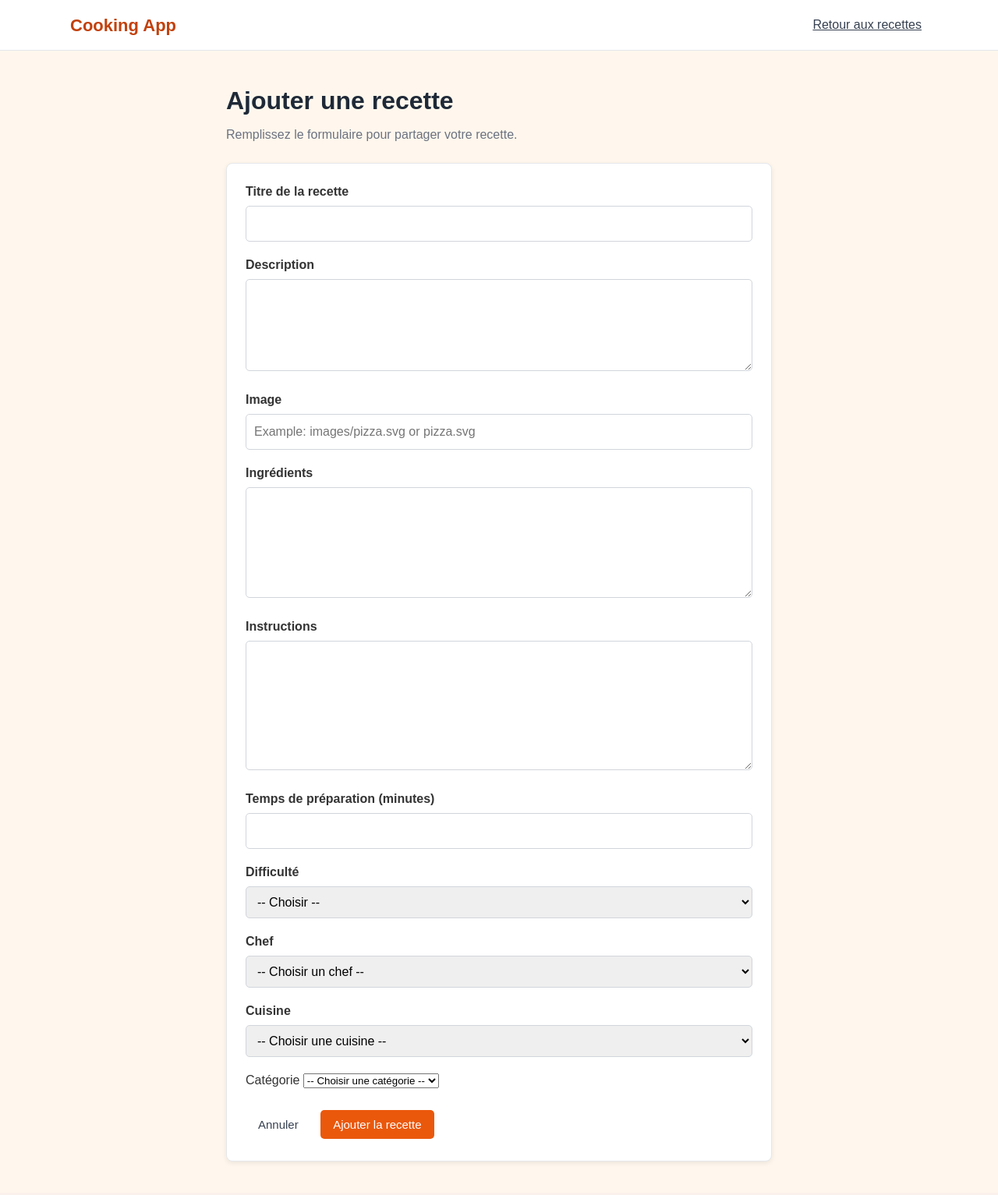
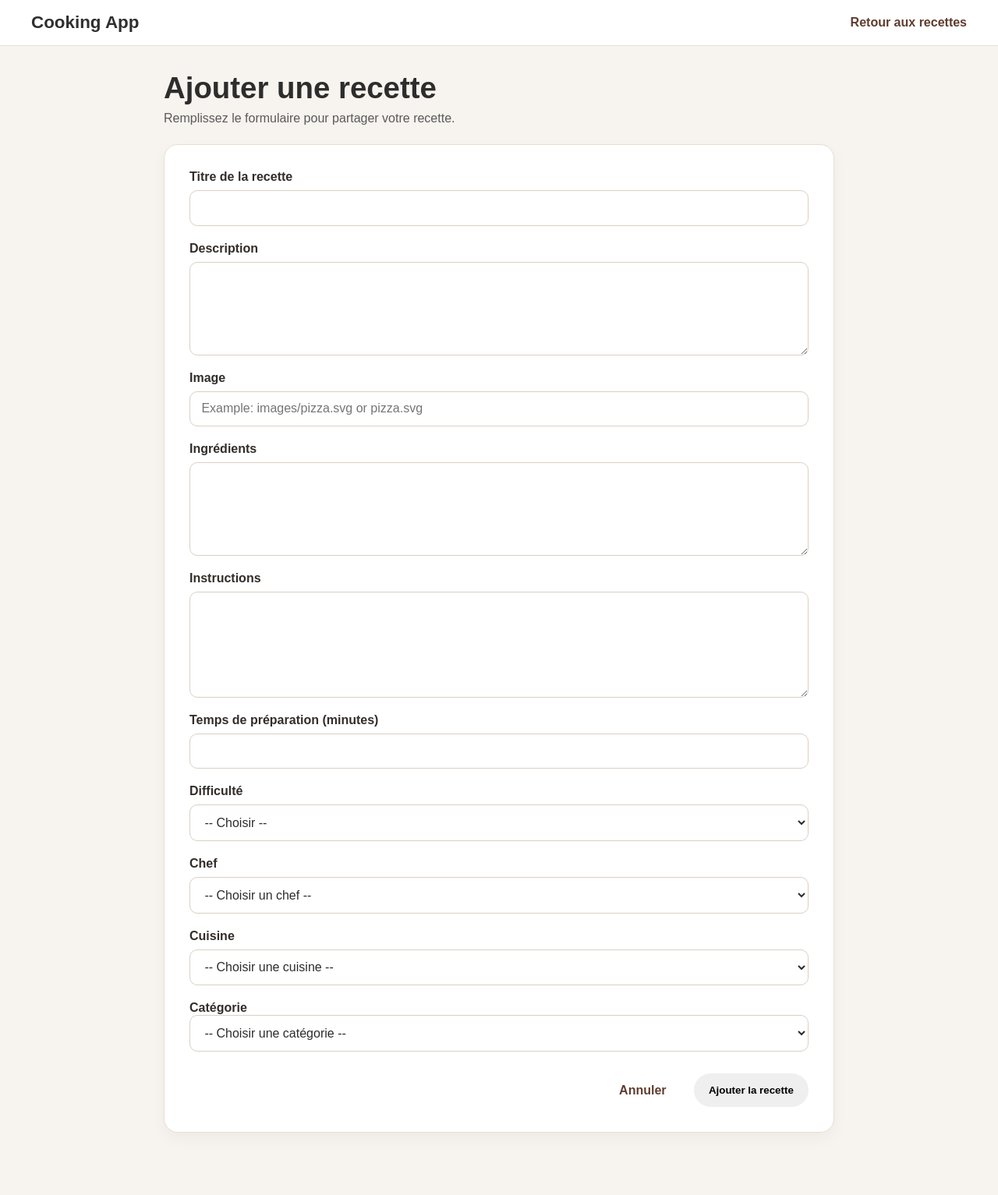
Before and after one commit to mesbahimohammedyassirsolicode-star/SPRINT1, a PHP site: page /add_recipe.php in a window 1280 px wide. Shown: the whole page at 78% size. Before the commit the page ends 1490 px from the top, so only its background shows below. Run offline with PHP 8.4, Linux system fonts and the light colour scheme; data that the repository does not hold is empty.

Commit message:
feat:fix it

```diff
--- /dev/null
+++ b/Prototype/add.Css
@@ -0,0 +1,116 @@
+* {
+    margin: 0;
+    padding: 0;
+    box-sizing: border-box;
+}
+
+body {
+    font-family: 'Arial', sans-serif;
+    background: #f7f3ee;
+    color: #2d2d2d;
+}
+
+.site-header {
+    background: #fff;
+    border-bottom: 1px solid #e5dfd7;
+    padding: 1rem 1.5rem;
+}
+
+.navbar {
+    max-width: 1200px;
+    margin: 0 auto;
+    display: flex;
+    justify-content: space-between;
+    align-items: center;
+    gap: 1rem;
+}
+
+.logo {
+    color: #2f2f2f;
+    text-decoration: none;
+    font-size: 1.4rem;
+    font-weight: 700;
+}
+
+.button-secondary {
+    color: #5f3d2e;
+    text-decoration: none;
+    font-weight: 600;
+}
+
+.form-container {
+    max-width: 900px;
+    margin: 2rem auto;
+    padding: 0 1.25rem 3rem;
+}
+
+.form-title {
+    margin-bottom: 0.5rem;
+    font-size: clamp(2rem, 3vw, 2.5rem);
+}
+
+.form-intro {
+    margin-bottom: 1.5rem;
+    color: #5a5a5a;
+}
+
+.recipe-form {
+    background: #fff;
+    border: 1px solid #eadfd2;
+    border-radius: 18px;
+    padding: 2rem;
+    display: grid;
+    gap: 1.25rem;
+    box-shadow: 0 8px 20px rgba(0, 0, 0, 0.04);
+}
+
+.form-group {
+    display: grid;
+    gap: 0.5rem;
+}
+
+label {
+    font-weight: 600;
+    color: #332d2a;
+}
+
+input,
+textarea,
+select {
+    width: 100%;
+    padding: 0.8rem 0.9rem;
+    border: 1px solid #d9d0c4;
+    border-radius: 10px;
+    background: #fff;
+    font: inherit;
+    color: #2d2d2d;
+}
+
+input:focus,
+textarea:focus,
+select:focus {
+    outline: 2px solid #d89a6a;
+    border-color: #d89a6a;
+}
+
+textarea {
+    resize: vertical;
+    min-height: 120px;
+}
+
+.form-actions {
+    display: flex;
+    justify-content: flex-end;
+    gap: 1rem;
+    margin-top: 0.5rem;
+}
+
+.button {
+    display: inline-block;
+    padding: 0.8rem 1.2rem;
+    border-radius: 999px;
+    text-decoration: none;
+    border: none;
+    cursor: pointer;
+    font-weight: 700;
+}
--- a/Prototype/add_recipe.php
+++ b/Prototype/add_recipe.php
@@ -106,7 +106,7 @@ if ($_SERVER["REQUEST_METHOD"] === "POST") {
         content="width=device-width, initial-scale=1.0"
     >
 
-    <link rel="stylesheet" href="styles.css">
+    <link rel="stylesheet" href="add.css">
     <title>Cooking App | Ajouter une recette</title>
 
 </head>
--- a/Prototype/styles.css
+++ b/Prototype/styles.css
@@ -1,221 +1,66 @@
 * {
+    margin: 0;
+    padding: 0;
     box-sizing: border-box;
 }
+body{
+    font-family: 'Arial', sans-serif;
+    background-color: #f9f9f9;
+    color: #333;
 
-body {
-    margin: 0;
-    background: #fff7ed;
-    color: #333333;
-    font-family: Arial, sans-serif;
-    line-height: 1.5;
 }
 
 .site-header {
-    background: #ffffff;
-    border-bottom: 1px solid #e5e7eb;
-}
-
-.navbar,
-.container,
-.form-container {
-    width: 90%;
-    max-width: 1100px;
-    margin: 0 auto;
+    background: #fff;
+    border-bottom: 1px solid #e5dfd7;
+    padding: 1rem 1.5rem;
 }
 
 .navbar {
-    min-height: 64px;
+    max-width: 1200px;
+    margin: 0 auto;
     display: flex;
+    justify-content: space-between;
     align-items: center;
-    justify-content: space-between;
-    gap: 16px;
+    gap: 1rem;
 }
 
 .logo {
-    color: #c2410c;
-    font-size: 22px;
-    font-weight: bold;
+    color: #2f2f2f;
     text-decoration: none;
+    font-size: 1.4rem;
+    font-weight: 700;
 }
 
-.nav-link,
-.button {
-    display: inline-block;
-    padding: 10px 16px;
-    border-radius: 5px;
+.nav-link {
+    color: #5f3d2e;
     text-decoration: none;
-    cursor: pointer;
-}
-
-.nav-link,
-.button-primary {
-    background: #ea580c;
-    color: #ffffff;
-}
-
-.nav-link:hover,
-.button-primary:hover {
-    background: #c2410c;
-}
-
-.container {
-    padding: 40px 0;
-}
-
-.page-title {
-    margin: 0 0 8px;
-    color: #1f2937;
-    font-size: 32px;
-}
-
-.page-intro {
-    margin: 0 0 32px;
-    color: #6b7280;
+    font-weight: 600;
 }
 
 .recipe-grid {
     display: grid;
-    grid-template-columns: repeat(3, 1fr);
-    gap: 24px;
-}
-
-.recipe-card,
-.empty-state,
-.recipe-form {
-    background: #ffffff;
-    border: 1px solid #e5e7eb;
-    border-radius: 8px;
-    box-shadow: 0 2px 6px rgba(0, 0, 0, 0.08);
+    grid-template-columns: repeat(auto-fit, minmax(260px, 1fr));
+    gap: 1.5rem;
 }
 
 .recipe-card {
-    overflow: hidden;
-}
-
-.recipe-card:hover {
-    box-shadow: 0 4px 10px rgba(0, 0, 0, 0.14);
+    border: 1px solid #b1792f;
+    border-radius: 0.5rem;
+     box-shadow: 0 4px 8px rgba(0, 0, 0, 0.1);
+    display: flex;
+    flex-direction: column;
 }
 
 .recipe-image {
     width: 100%;
-    height: 190px;
-    display: block;
-    object-fit: cover;
+    height: 220px;
+    object-fit: center;
 }
 
 .recipe-content {
-    padding: 20px;
-}
-
-.recipe-title {
-    margin: 0 0 8px;
-    color: #1f2937;
-    font-size: 21px;
-}
-
-.recipe-description {
-    color: #6b7280;
-}
-
-.recipe-info {
-    margin: 16px 0;
-    font-size: 14px;
-}
-
-.recipe-info p {
-    margin: 5px 0;
-}
-
-.button {
-    border: 0;
-    font-size: 15px;
-}
-
-.button-secondary {
-    margin-right: 8px;
-    color: #374151;
-}
-
-.empty-state {
-    padding: 32px;
+    display: flex;
+    flex-direction: column;
+    gap: 0.75rem;
     text-align: center;
 }
-
-.form-container {
-    max-width: 700px;
-    padding: 40px 0;
-}
-
-.form-title {
-    margin: 0 0 8px;
-    color: #1f2937;
-    font-size: 32px;
-}
-
-.form-intro {
-    margin: 0 0 24px;
-    color: #6b7280;
-}
-
-.recipe-form {
-    padding: 24px;
-}
-
-.form-group {
-    margin-bottom: 18px;
-}
-
-.form-group label {
-    display: block;
-    margin-bottom: 6px;
-    font-weight: bold;
-}
-
-.form-group input,
-.form-group textarea,
-.form-group select {
-    width: 100%;
-    padding: 10px;
-    border: 1px solid #d1d5db;
-    border-radius: 5px;
-    font: inherit;
-}
-
-.form-group textarea {
-    resize: vertical;
-}
-
-.form-group input:focus,
-.form-group textarea:focus,
-.form-group select:focus {
-    border-color: #ea580c;
-    outline: none;
-}
-
-.form-actions {
-    margin-top: 24px;
-}
-
-@media (max-width: 800px) {
-    .recipe-grid {
-        grid-template-columns: repeat(2, 1fr);
-    }
-}
-
-@media (max-width: 550px) {
-    .navbar {
-        align-items: flex-start;
-        flex-direction: column;
-        padding: 16px 0;
-    }
-
-    .recipe-grid {
-        grid-template-columns: 1fr;
-    }
-
-    .container,
-    .form-container {
-        padding-top: 28px;
-        padding-bottom: 28px;
-    }
-}
```
Also changed, not shown: Prototype/recipe.php (deleted, +0 -89 lines), Prototype/images/Tiramisu.svg (added), Prototype/images/pasta.svg (deleted), Prototype/images/pizza.svg.
